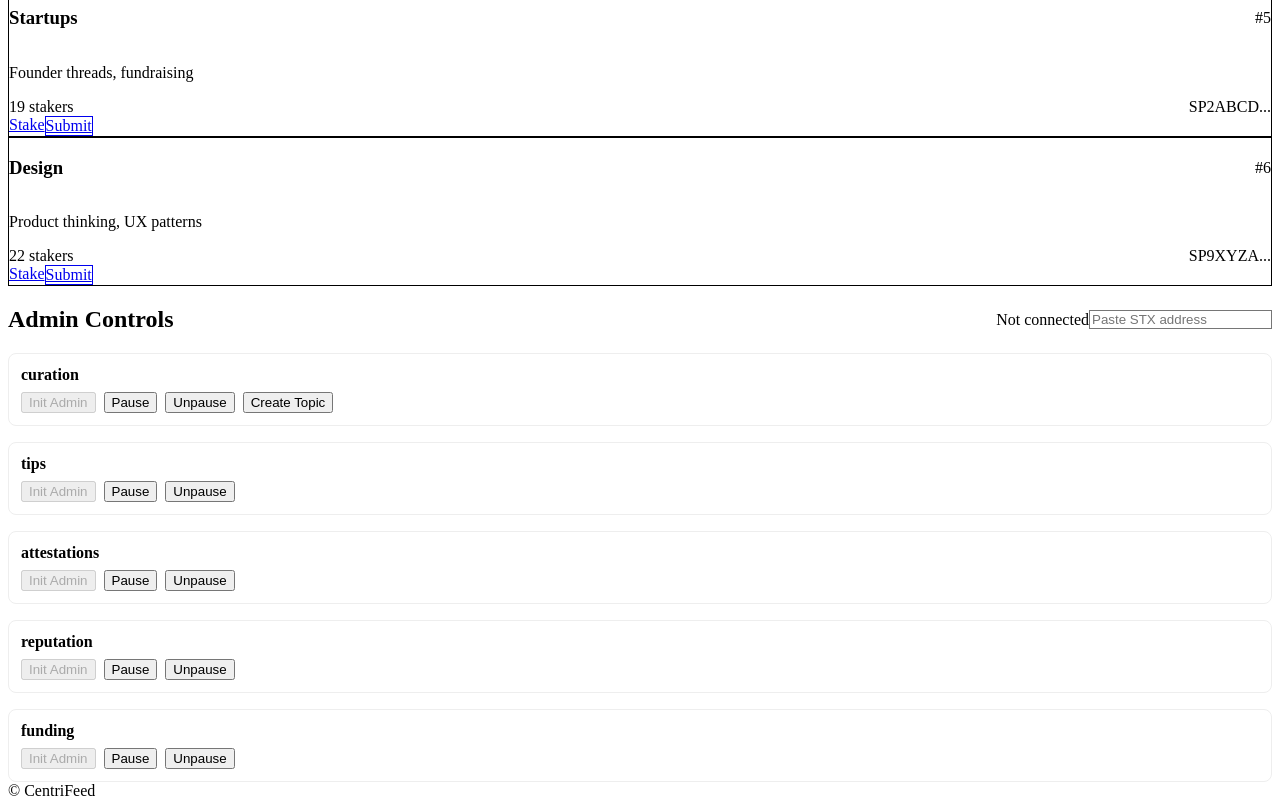
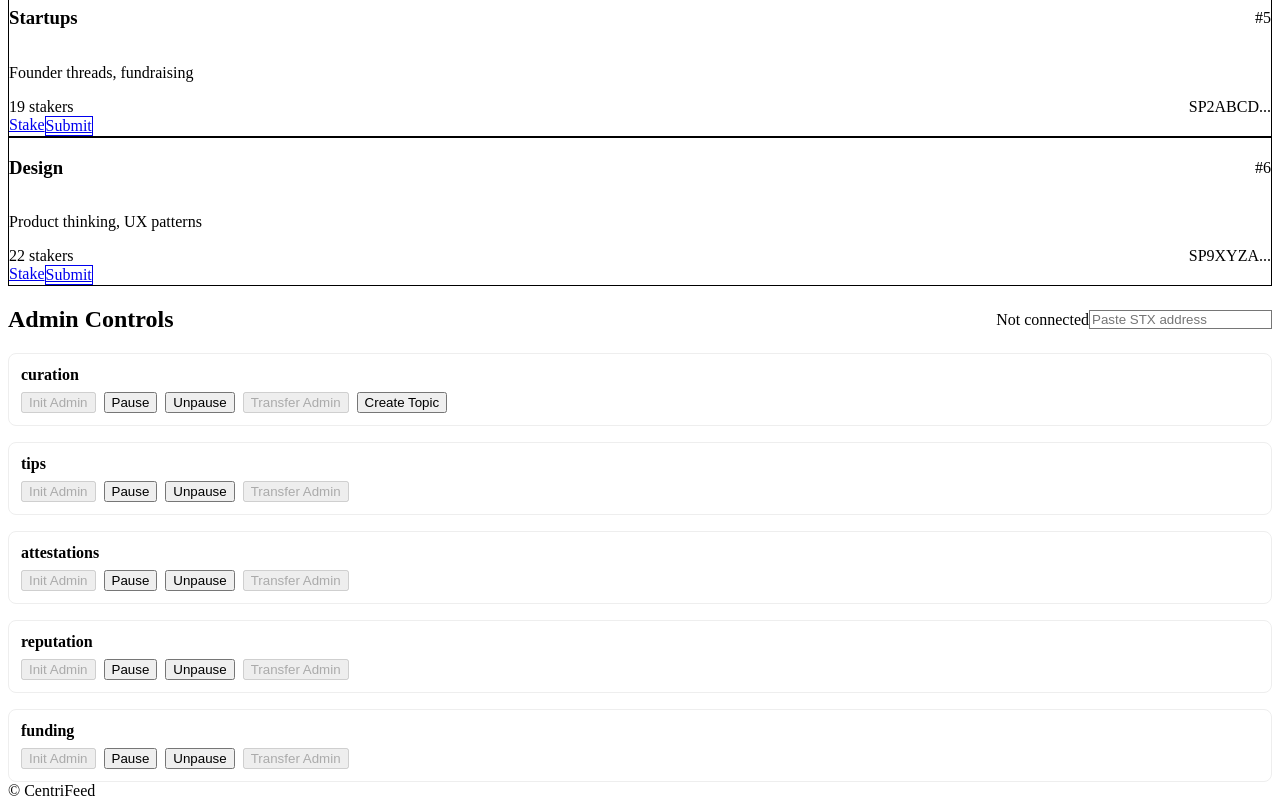
Before and after one commit to Uchechukwu-Ekezie/CentriFeed, a Next.js app in the folder frontend/: page / in a window 1280 px wide. Shown: the part 731-1531 px from the top of the page. Built offline with nearby package versions, Linux system fonts and the light colour scheme.

Commit message:
feat(frontend): add transfer-admin button

```diff
--- a/frontend/src/app/components/ContractActions.tsx
+++ b/frontend/src/app/components/ContractActions.tsx
@@ -1,28 +1,39 @@
-"use client"
-import { uintCV, ClarityValue, standardPrincipalCV } from "@stacks/transactions"
+"use client";
+import {
+  uintCV,
+  ClarityValue,
+  standardPrincipalCV,
+} from "@stacks/transactions";
 
-const DEPLOYER = "SP2QNSNKR3NRDWNTX0Q7R4T8WGBJ8RE8RA516AKZP"
+const DEPLOYER = "SP2QNSNKR3NRDWNTX0Q7R4T8WGBJ8RE8RA516AKZP";
 const contracts = [
   { name: "curation" },
   { name: "tips" },
   { name: "attestations" },
   { name: "reputation" },
   { name: "funding" },
-]
+];
 
-async function call(contractName: string, functionName: string, args: ClarityValue[] = []) {
-  const { openContractCall } = await import("@stacks/connect")
-  const { createNetwork } = await import("@stacks/network")
-  const network = createNetwork("mainnet")
+async function call(
+  contractName: string,
+  functionName: string,
+  args: ClarityValue[] = []
+) {
+  const { openContractCall } = await import("@stacks/connect");
+  const { createNetwork } = await import("@stacks/network");
+  const network = createNetwork("mainnet");
   return openContractCall({
     contractAddress: DEPLOYER,
     contractName,
     functionName,
     functionArgs: args,
     network,
-    appDetails: { name: "CentriFeed", icon: window.location.origin + "/favicon.ico" },
+    appDetails: {
+      name: "CentriFeed",
+      icon: window.location.origin + "/favicon.ico",
+    },
     onFinish: () => {},
-  })
+  });
 }
 
 /**
@@ -33,19 +44,48 @@ async function call(contractName: string, functionName: string, args: ClarityVal
 export default function ContractActions({ address }: { address?: string }) {
   return (
     <div style={{ display: "grid", gap: 16 }}>
-      {contracts.map(c => (
-        <div key={c.name} style={{ border: "1px solid #eee", padding: 12, borderRadius: 8 }}>
+      {contracts.map((c) => (
+        <div
+          key={c.name}
+          style={{ border: "1px solid #eee", padding: 12, borderRadius: 8 }}
+        >
           <div style={{ fontWeight: 600 }}>{c.name}</div>
           <div style={{ display: "flex", gap: 8, marginTop: 8 }}>
-            <button disabled={!address} onClick={() => address && call(c.name, "init-admin", [standardPrincipalCV(address)])}>Init Admin</button>
+            <button
+              disabled={!address}
+              onClick={() =>
+                address &&
+                call(c.name, "init-admin", [standardPrincipalCV(address)])
+              }
+            >
+              Init Admin
+            </button>
             <button onClick={() => call(c.name, "pause")}>Pause</button>
             <button onClick={() => call(c.name, "unpause")}>Unpause</button>
+            <button
+              disabled={!address}
+              onClick={() =>
+                address &&
+                call(c.name, "transfer-admin", [standardPrincipalCV(address)])
+              }
+            >
+              Transfer Admin
+            </button>
             {c.name === "curation" && (
-              <button onClick={() => call(c.name, "create-topic", [standardPrincipalCV(address || DEPLOYER), uintCV(100)])}>Create Topic</button>
+              <button
+                onClick={() =>
+                  call(c.name, "create-topic", [
+                    standardPrincipalCV(address || DEPLOYER),
+                    uintCV(100),
+                  ])
+                }
+              >
+                Create Topic
+              </button>
             )}
           </div>
         </div>
       ))}
     </div>
-  )
+  );
 }
```
